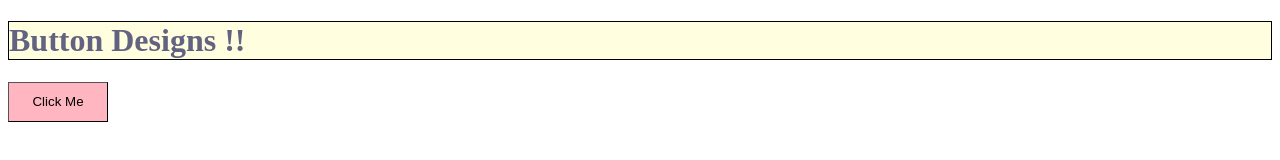
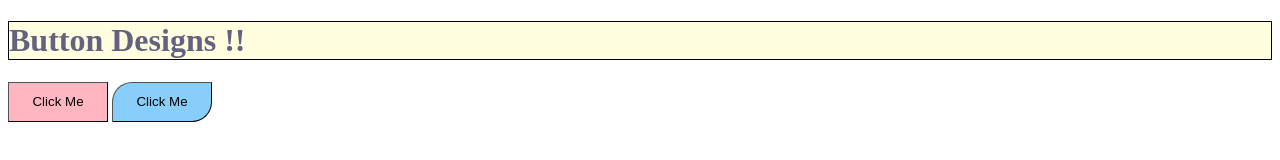
Before and after one commit to Jayashri-23/first-css-project, a plain HTML site: page pages/idex.html in a window 1280 px wide. Drawn offline with Linux system fonts and the light colour scheme.

Commit message:
button 2 added

```diff
--- a/pages/idex.html
+++ b/pages/idex.html
@@ -15,12 +15,19 @@
          width: 100px;
          border-width:1px;
         }
-
+        .btn-2{
+         background-color:lightskyblue;
+         height:40px;
+         width: 100px;
+         border-width:1px;
+         border-radius: 20px 0px 20px 0px;
+       }
     </style>
 </head>
 <body>
-  <h1 class="heading">Button Designs !!</h1>
+    <h1 class="heading">Button Designs !!</h1>
 
     <button class="btn-1">Click Me</button>
+    <button class="btn-2">Click Me</button>
 </body>
 </html>
```
